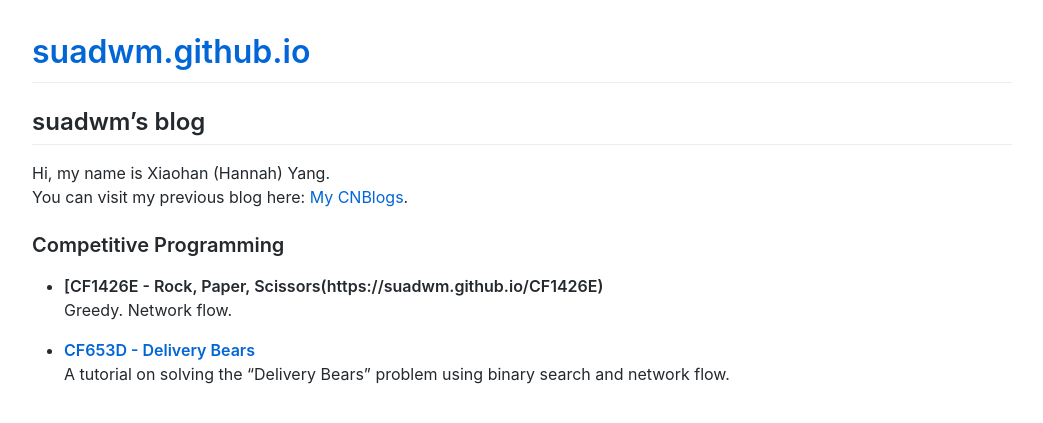
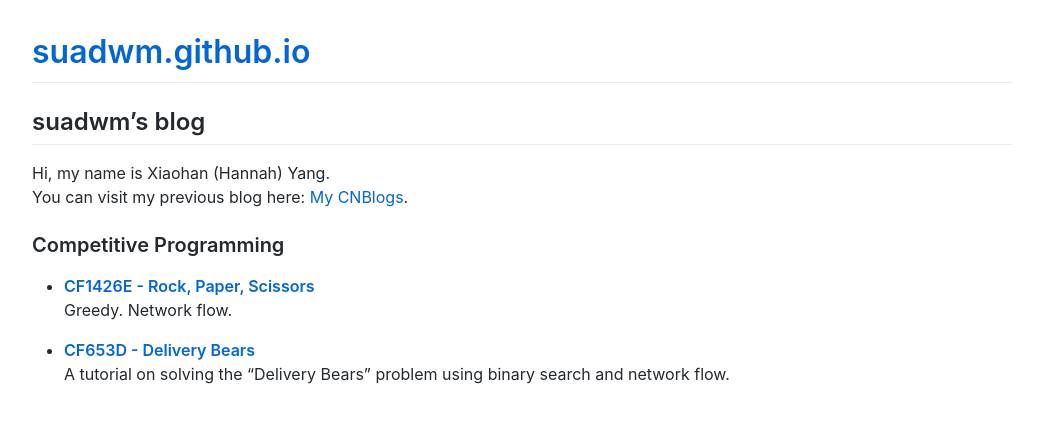
Before and after one commit to suadwm/suadwm.github.io, a Jekyll site: the page built from index.md, in a window 1280 px wide. Shown: the top 423 px of the page, without its empty margins (118-1161 px from the left). Built offline with Jekyll 4.4.1, drawn with Linux system fonts in a browser that asks for light colours; our own code applies the rules of GitHub Pages for plain Markdown files; comment, search, counter and statistics services are not loaded.

Commit message:
Update index.md

```diff
--- a/index.md
+++ b/index.md
@@ -5,7 +5,7 @@ You can visit my previous blog here: [My CNBlogs](https://www.cnblogs.com/suadwm
 
 ### Competitive Programming
 
-- **[CF1426E - Rock, Paper, Scissors(https://suadwm.github.io/CF1426E)**
+- **[CF1426E - Rock, Paper, Scissors](https://suadwm.github.io/CF1426E)**
   Greedy. Network flow.
 
 - **[CF653D - Delivery Bears](https://suadwm.github.io/CF653D%20Delivery%20Bears%20Tutorial)**
```
